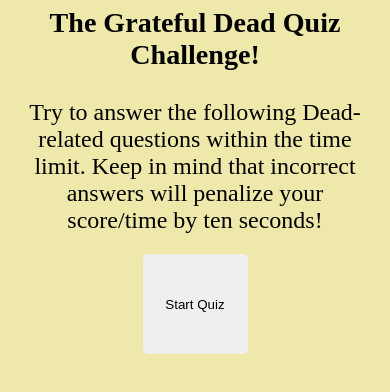
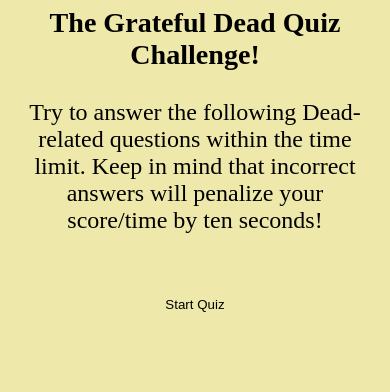
Before and after one commit to BrainAtoms/The_Grateful_Dead_Quiz, a website: page index.html in a window 390 px wide. Shown: the part 246-638 px from the top of the page. Drawn offline with Linux system fonts and the light colour scheme.

Commit message:
changed button settings for mobile

```diff
--- a/assets/css/style.css
+++ b/assets/css/style.css
@@ -29,6 +29,12 @@
 @media (hover: none) {
     button:hover {
         background-color: transparent;
+    }
+}
+
+@media screen and (max-width: 768px) {
+    button, #start-button {
+        background-color: transparent; /* Remove color on mobile */
     }
 }
 
```
